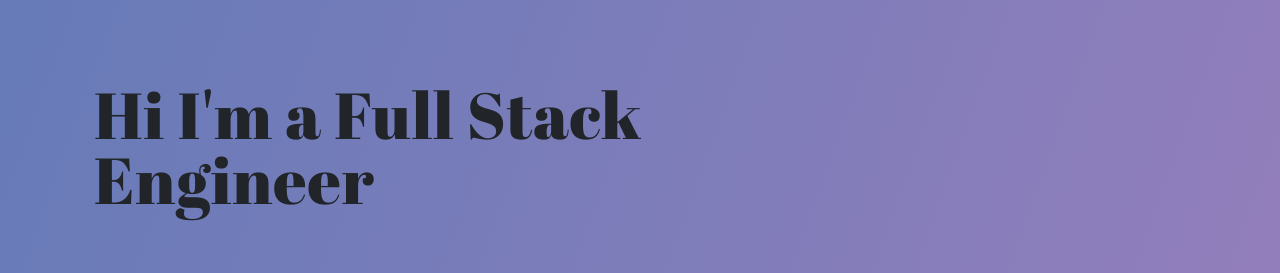
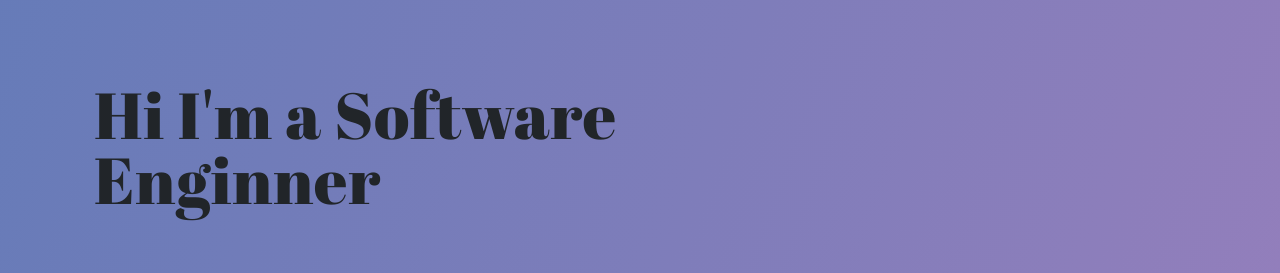
Before and after one commit to ddanieela1/portfolio-c, a React (Vite) app: page / in a window 1280 px wide. Shown: the part 261-534 px from the top of the page. Built offline with nearby package versions, Linux system fonts and the light colour scheme.

Commit message:
feat updated navbar UI

```diff
--- a/src/App.css
+++ b/src/App.css
@@ -330,6 +330,7 @@ border-right: 0.08em solid #666;
   z-index: 1;
   position:absolute;
   width: 600px;
+  margin-right: 50px;
   margin-top: -50px;
 
 
--- a/src/components/Banner.jsx
+++ b/src/components/Banner.jsx
@@ -13,7 +13,7 @@ export const Banner = () => {
     const [delta,setDelta] = useState(300 - Math.random() * 100);
     const [index,setIndex] = useState(1);
     const period = 2000;
-    const rotation = ['Full Stack Engineer', 'Back-end Engineer','React Developer', 'Django Developer' ]
+    const rotation = ['Software Enginner','Full Stack Engineer', 'Front-End Developer','Back-End Engineer','React Developer', 'Django Developer' ]
 
 
     useEffect(()=>{
```
